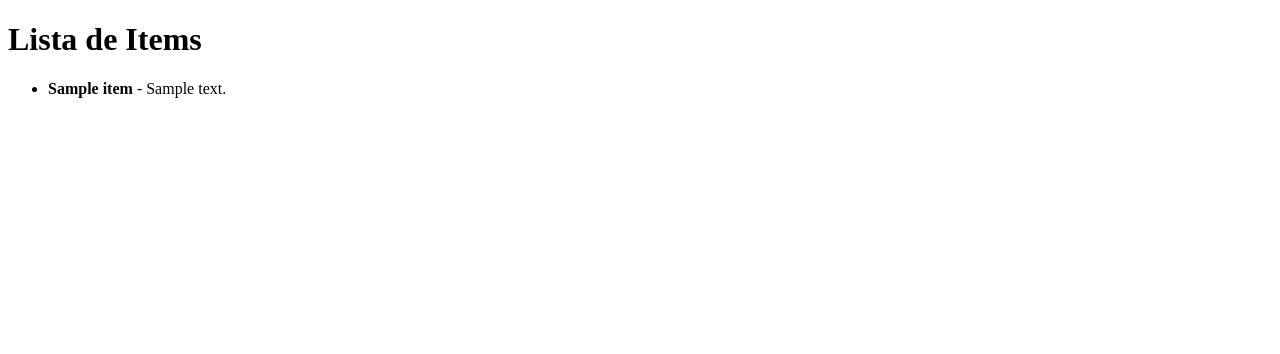
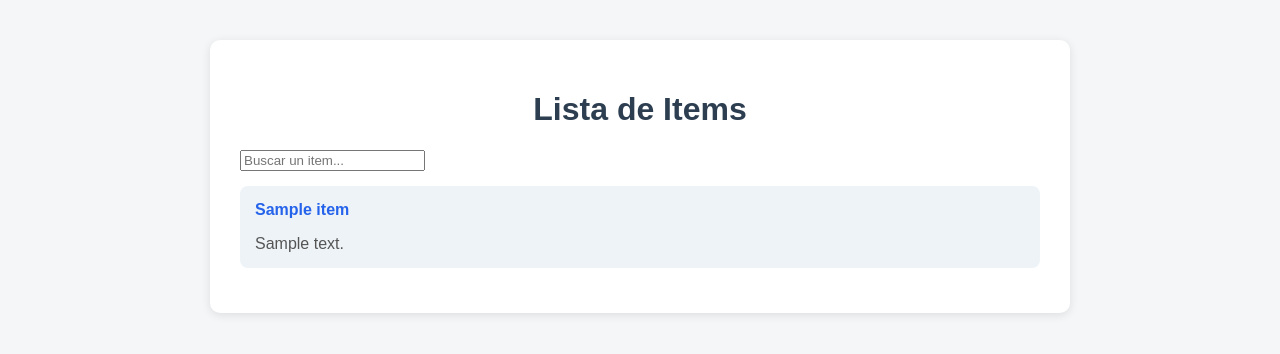
Before and after one commit to iam1shel/django-catalogo-items-c24d, a Django app: page / in a window 1280 px wide. Shown: the top 354 px of the page. Run offline with Django 5.2, Linux system fonts and the light colour scheme; tables that the repository leaves empty hold one stand-in row (values such as "Sample post").

Commit message:
Agregar estilos CSS y buscador de items

```diff
--- /dev/null
+++ b/src/core/static/core/style.css
@@ -0,0 +1,36 @@
+body {
+    font-family: Arial, sans-serif;
+    background-color: #f4f6f8;
+    margin: 0;
+    padding: 40px;
+}
+
+.container {
+    max-width: 800px;
+    margin: auto;
+    background-color: white;
+    padding: 30px;
+    border-radius: 10px;
+    box-shadow: 0 2px 10px rgba(0, 0, 0, 0.1);
+}
+
+h1 {
+    color: #2c3e50;
+    text-align: center;
+}
+
+.item {
+    background-color: #eef3f7;
+    margin: 15px 0;
+    padding: 15px;
+    border-radius: 8px;
+}
+
+.item strong {
+    color: #2563eb;
+}
+
+.item p {
+    color: #555;
+    margin-bottom: 0;
+}
--- a/src/core/templates/base.html
+++ b/src/core/templates/base.html
@@ -1,8 +1,11 @@
+{% load static %}
+
 <!DOCTYPE html>
 <html lang="es">
 <head>
     <meta charset="UTF-8">
     <title>{% block title %}Catálogo{% endblock %}</title>
+    <link rel="stylesheet" href="{% static 'core/style.css' %}">
 </head>
 <body>
     {% block content %}{% endblock %}
--- a/src/core/templates/core/item_list.html
+++ b/src/core/templates/core/item_list.html
@@ -1,20 +1,47 @@
-{% extends 'base.html' %}
-
-{% block title %}Lista de Items{% endblock %}
+{% extends "base.html" %}
 
 {% block content %}
+
+<div class="container">
+
     <h1>Lista de Items</h1>
 
-    <ul>
+    <input
+        type="text"
+        id="searchInput"
+        placeholder="Buscar un item..."
+    >
+
+    <div id="itemList">
+
         {% for item in items %}
-            <li>
+            <div class="item">
                 <strong>{{ item.name }}</strong>
-                {% if item.description %}
-                    - {{ item.description }}
-                {% endif %}
-            </li>
-        {% empty %}
-            <li>No hay items registrados.</li>
+                <p>{{ item.description }}</p>
+            </div>
         {% endfor %}
-    </ul>
+
+    </div>
+
+</div>
+
+<script>
+    const searchInput = document.getElementById("searchInput");
+    const items = document.querySelectorAll(".item");
+
+    searchInput.addEventListener("keyup", function () {
+        const searchText = searchInput.value.toLowerCase();
+
+        items.forEach(function (item) {
+            const itemText = item.textContent.toLowerCase();
+
+            if (itemText.includes(searchText)) {
+                item.style.display = "block";
+            } else {
+                item.style.display = "none";
+            }
+        });
+    });
+</script>
+
 {% endblock %}
```
